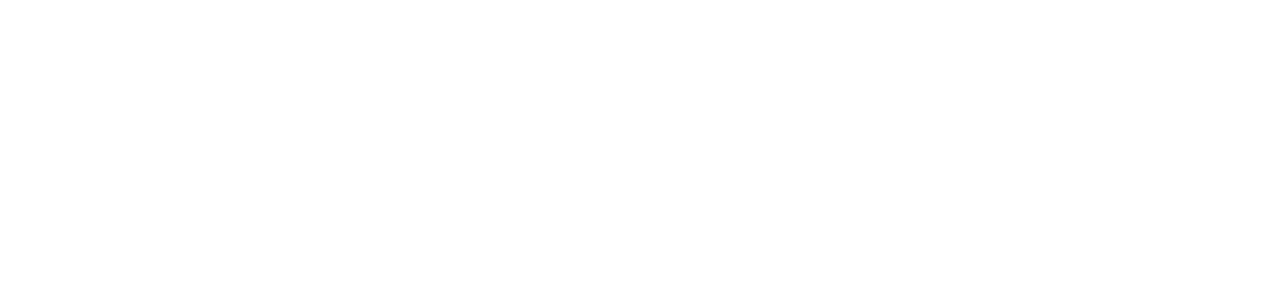
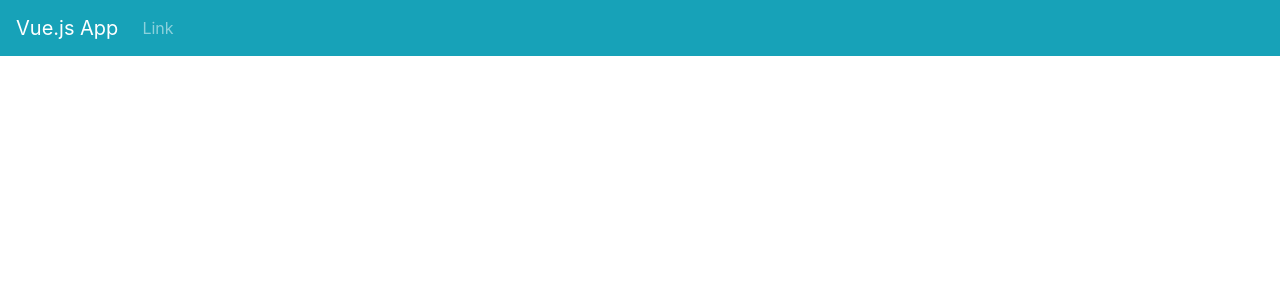
Before and after one commit to Aleksi123/vuejsapp, a Vue app: page / in a window 1280 px wide. Shown: the top 300 px of the page. Built offline with nearby package versions, Linux system fonts and the light colour scheme.

Commit message:
Created TopBar using Bootstrap-navbar

```diff
--- a/src/App.vue
+++ b/src/App.vue
@@ -2,16 +2,19 @@
   <div id="app">
     <!-- <img alt="Vue logo" src="./assets/logo.png">
     <HelloWorld msg="Welcome to Your Vue.js App"/> -->
+    <TopBar />
   </div>
 </template>
 
 <script>
 /* import HelloWorld from './components/HelloWorld.vue' */
+import TopBar from './components/TopBar'
 
 export default {
   name: 'App',
   components: {
     /* HelloWorld */
+    TopBar
   }
 }
 </script>
--- a/src/components/TopBar.vue
+++ b/src/components/TopBar.vue
@@ -1,5 +1,18 @@
 <template>
+  <div>
+      <b-navbar toggleable="lg" type="dark" variant="info">
+    <b-navbar-brand href="#">Vue.js App</b-navbar-brand>
 
+    <b-navbar-toggle target="nav-collapse"></b-navbar-toggle>
+
+    <b-collapse id="nav-collapse" is-nav>
+      <b-navbar-nav>
+        <b-nav-item href="#">Link</b-nav-item>
+      </b-navbar-nav>
+
+    </b-collapse>
+  </b-navbar>
+  </div>
 </template>
 
 <script>
```
